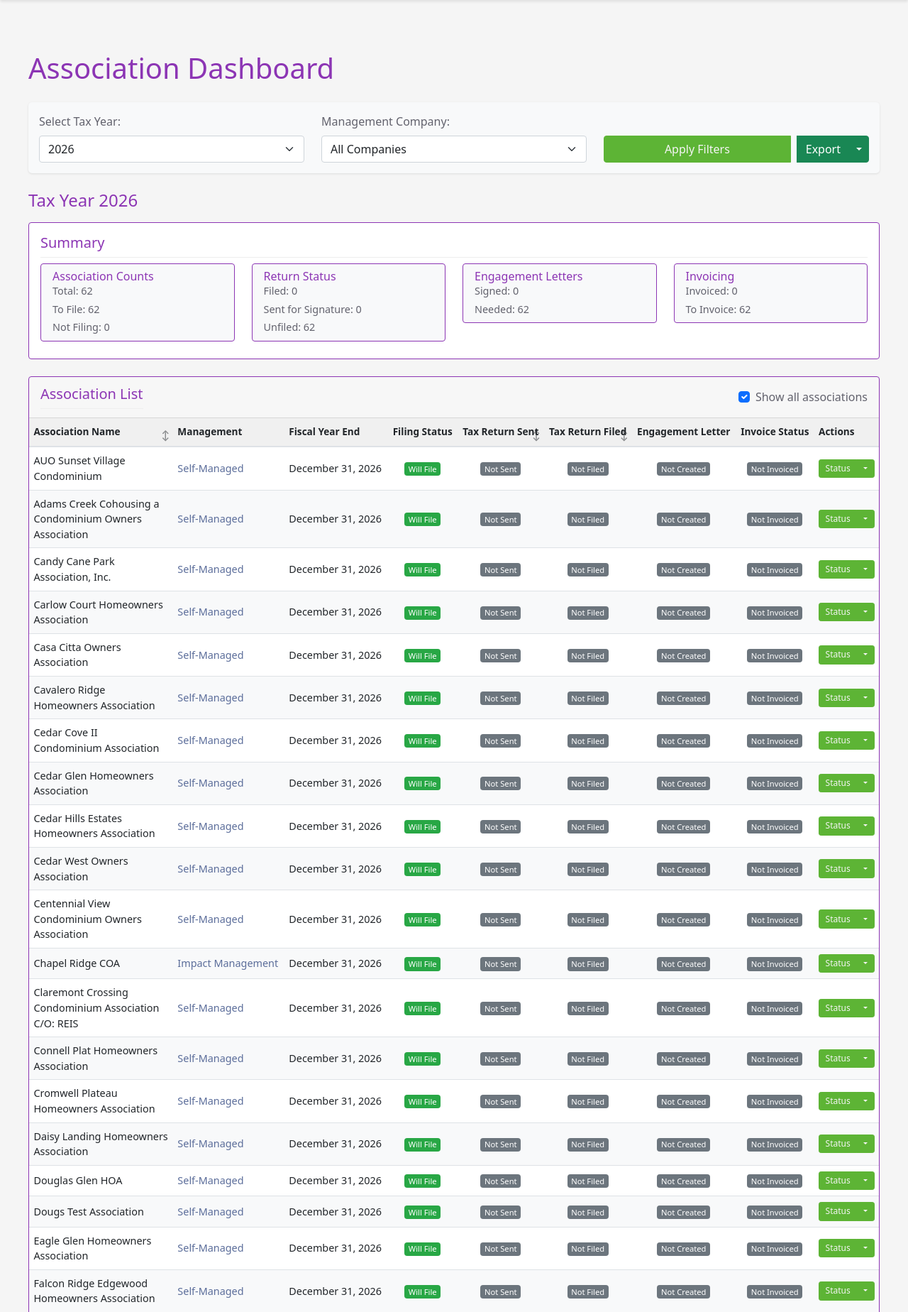
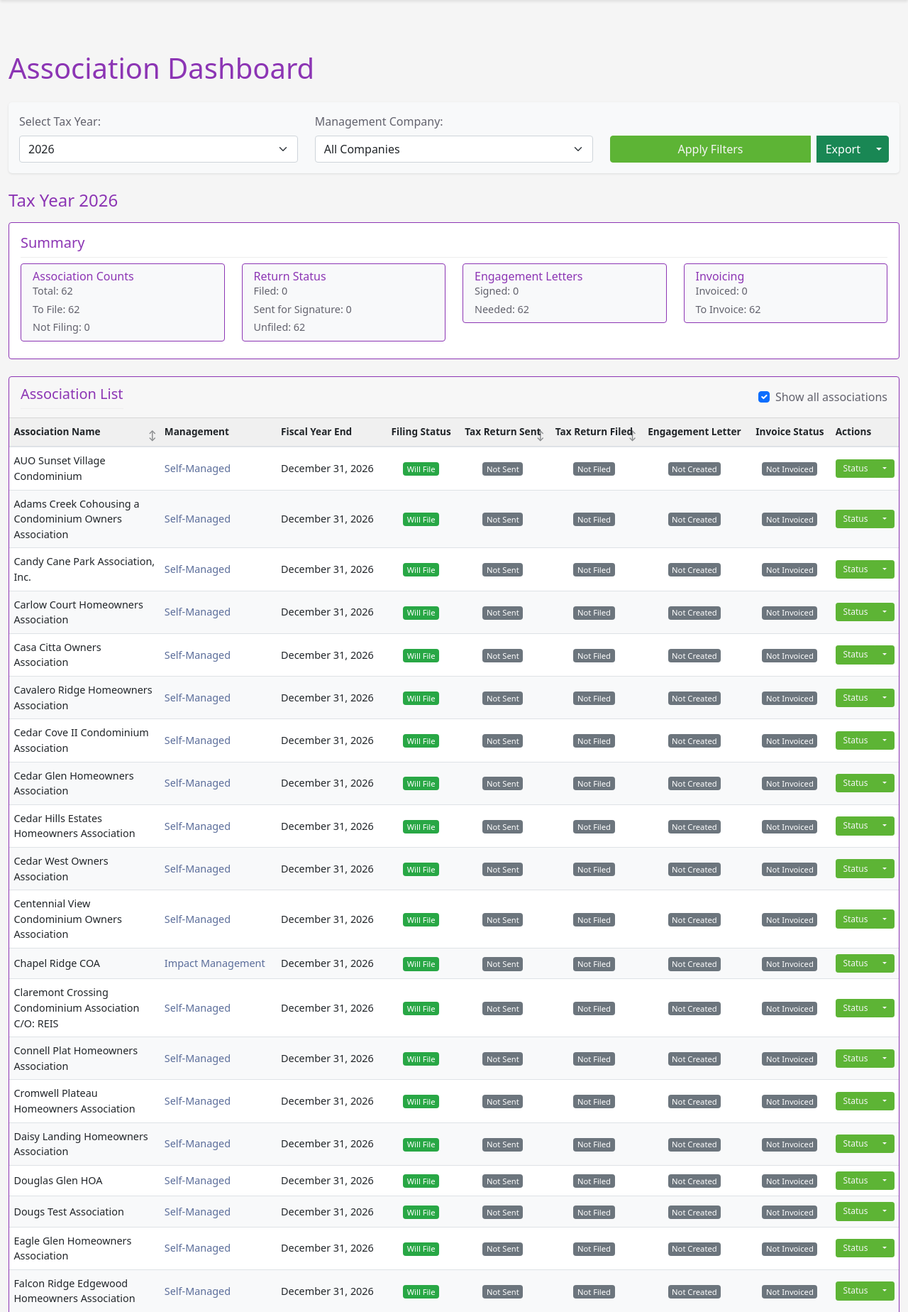
Before and after one commit to dougmclain/dynamite_tax, a Django app: page /dashboard/ in a window 1280 px wide. Shown: the part 88-1936 px from the top of the page at 71% size. Run offline with Django 4.2, Linux system fonts and the light colour scheme; a user stored in the database is signed in; data comes from the database, SQL or seed files in the repository; parts of the project's set-up code (start-up, migrations or seed data) failed here and were passed over.

Commit message:
Fix dashboard width by using container-fluid override
- Add main_class block to base.html for child templates to override
- Override main_class in dashboard.html to use container-fluid

🤖 Generated with [Claude Code](https://claude.com/claude-code)

Co-Authored-By: Claude Opus 4.5 <noreply@anthropic.com>

```diff
--- a/tax_form/templates/tax_form/base.html
+++ b/tax_form/templates/tax_form/base.html
@@ -13,7 +13,7 @@
 <body>
     {% include 'tax_form/partials/header.html' %}
 
-    <main class="container mt-4">
+    <main class="{% block main_class %}container{% endblock %} mt-4">
         {% if messages %}
             {% for message in messages %}
                 <div class="alert alert-{{ message.tags }} alert-dismissible fade show" role="alert">
--- a/tax_form/templates/tax_form/dashboard.html
+++ b/tax_form/templates/tax_form/dashboard.html
@@ -4,6 +4,8 @@
 {% load custom_filters %}
 
 {% block title %}Association Dashboard{% endblock %}
+
+{% block main_class %}container-fluid{% endblock %}
 
 {% block extra_css %}
 <link href="{% static 'css/dashboard.css' %}" rel="stylesheet">
```
